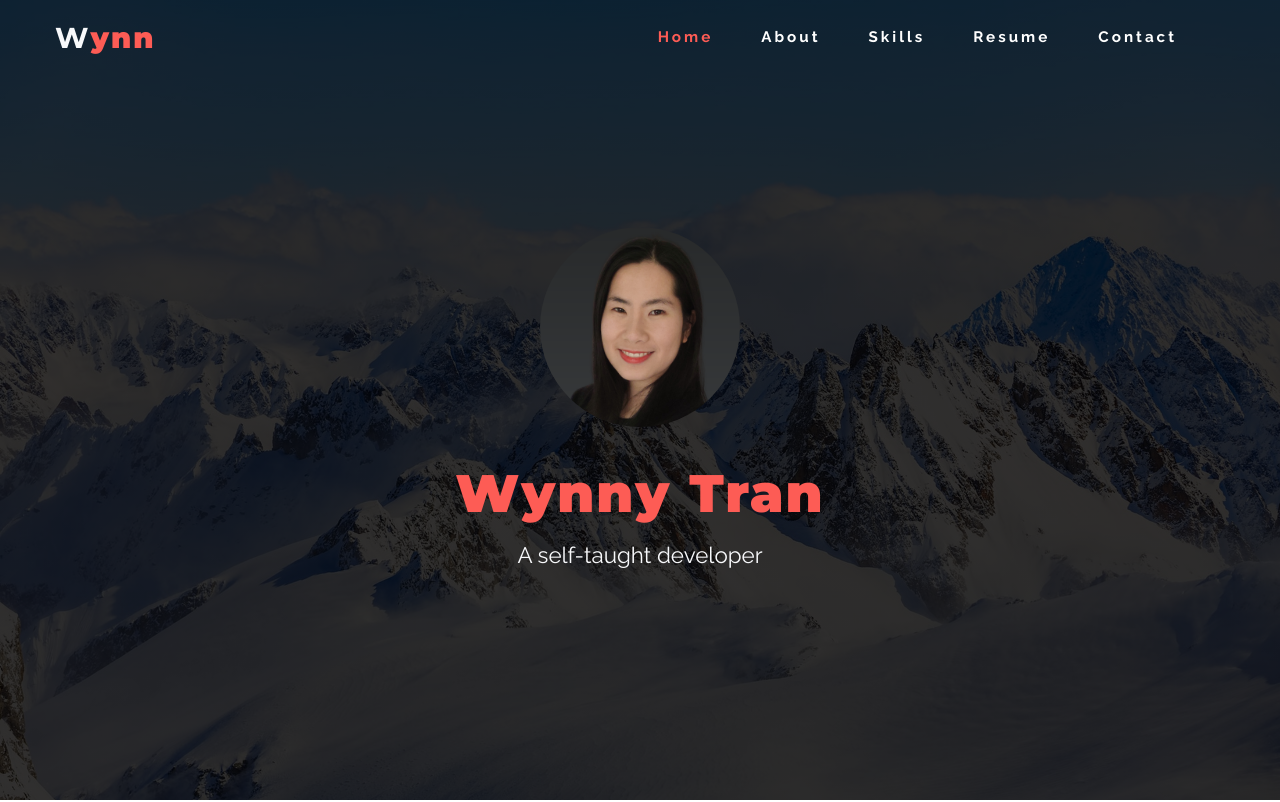
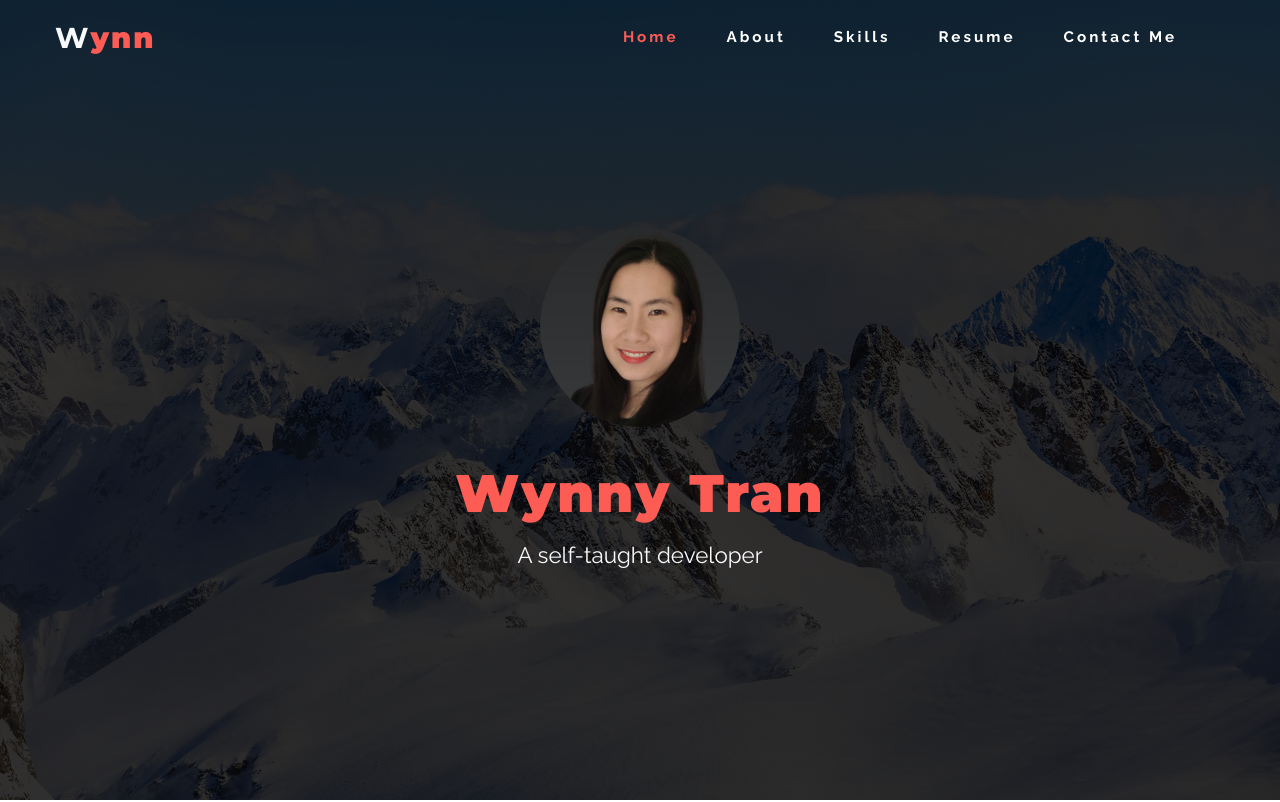
Before and after one commit to ginnyvt/my-portfolio-old, a plain HTML site: page index.html in a window 1280 px wide. Shown: the top 802 px of the page. Drawn offline with Linux system fonts and the light colour scheme.

Commit message:
Update menu title

```diff
--- a/index.html
+++ b/index.html
@@ -43,7 +43,7 @@
             <a href="#timeline" class="nav-link scroll-link">Resume</a>
           </li>
           <li class="nav-item">
-            <a href="#contact" class="nav-link scroll-link">Contact</a>
+            <a href="#contact" class="nav-link scroll-link">Contact Me</a>
           </li>
         </ul>
 
```
